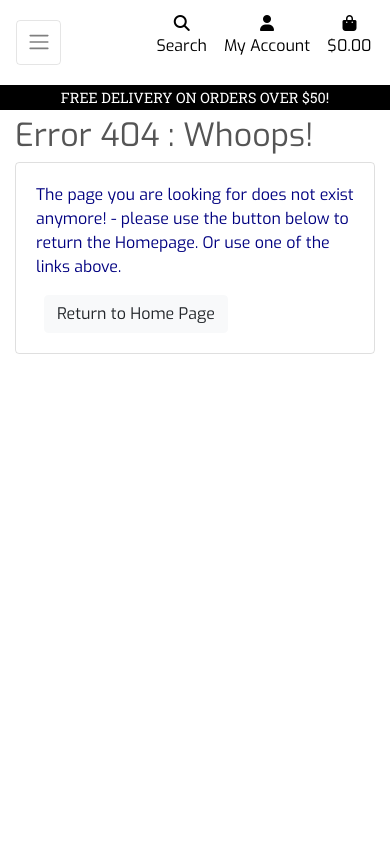
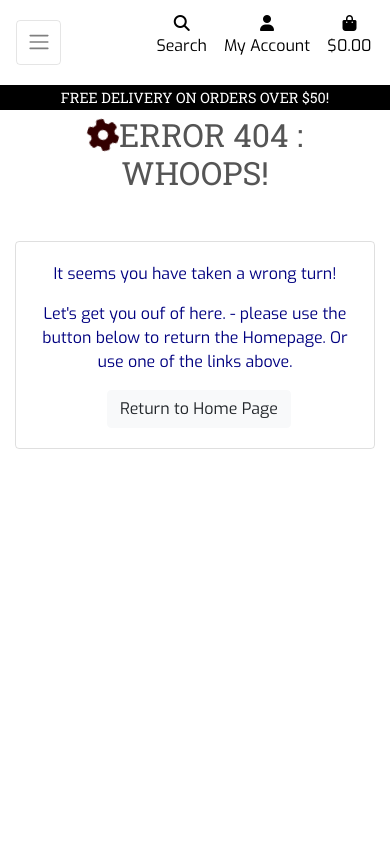
Before and after one commit to Seagather/Marshal-Unisex-Collectibles, a Django app: template templates/404.html in a window 390 px wide. Shown: the top 843 px of the page. Run offline with Django 3.2, Linux system fonts and the light colour scheme; the template is opened without the code that fills it, so the values that code supplies are empty; some libraries are stand-ins or nearby versions.

Commit message:
404 page corrections continues

```diff
--- a/templates/404.html
+++ b/templates/404.html
@@ -15,20 +15,21 @@
 
 {% block content %}
     <div class="overlay"></div>
-    <div class="container col-sm-12 col-md-10 offset-md-1 fade-in">
+     <div class="container-fluid pb-4 fade-in">
         <div class="row">
             <div class="col-sm-12">
-                <h2 class="text-shadow title">Error 404 : Whoops!</h2>
+                <h2 class="uppercase text-center logo-font mb-4"><i class="fa fa-cog fa-spin"></i>Error 404 : Whoops!</h2>
             </div>
         </div>
     </div>
-    <div class="container col-sm-12 col-md-6 offset-md-3 fade-in">
-        <div class="row">
+    <div class="row text-center">
+        <div class="container col-sm-12 col-md-6 offset-md-3 fade-in">
             <div class="col">
                 <div class="card bg-transparent">
                     <div class="opaque"></div>
                     <div class="card-body">
-                        <p>The page you are looking for does not exist anymore!
+                        <p>It seems you have taken a wrong turn!</p>
+                        <p class="text-center">Let's get you ouf of here.
                             - please use the button below to return the Homepage. Or use one of the links above.
                         </p>
                         <a href="{% url 'home' %}" class="btn btn-light ml-2">Return to Home Page</a>
```
